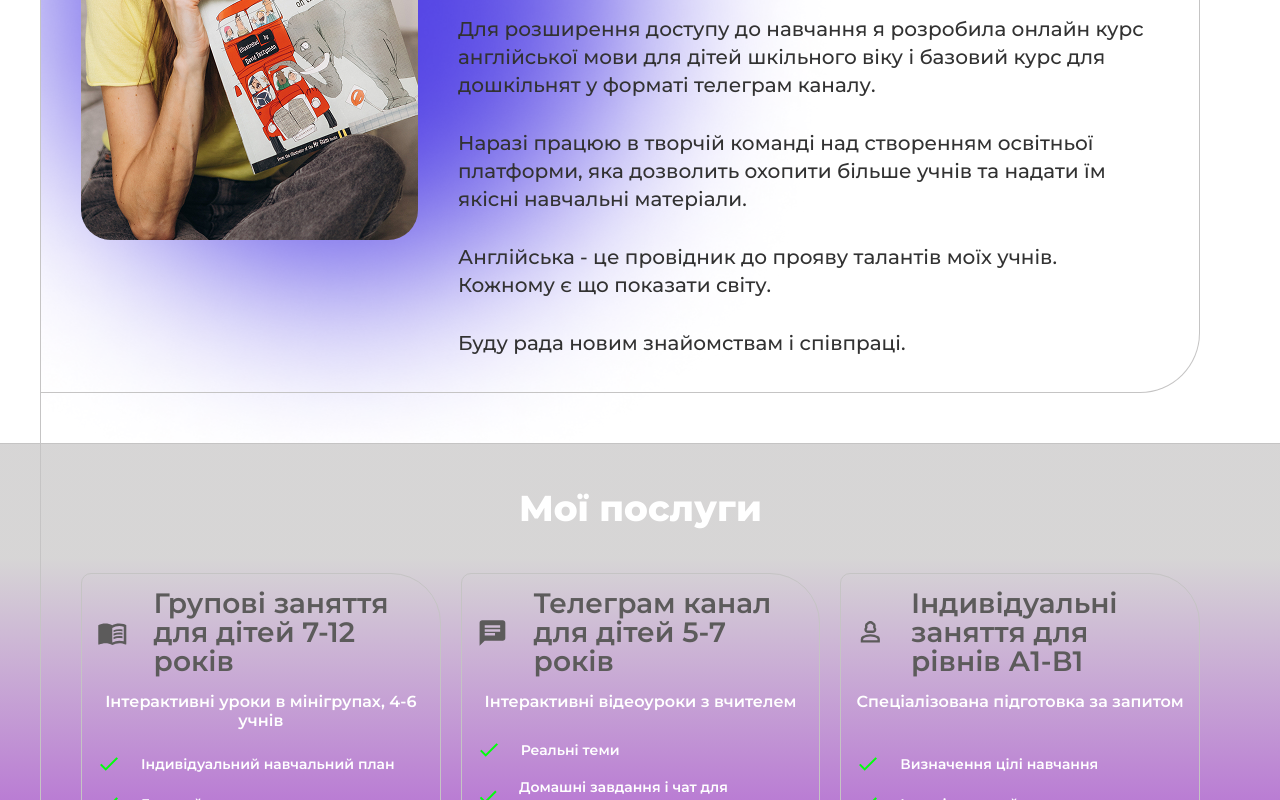
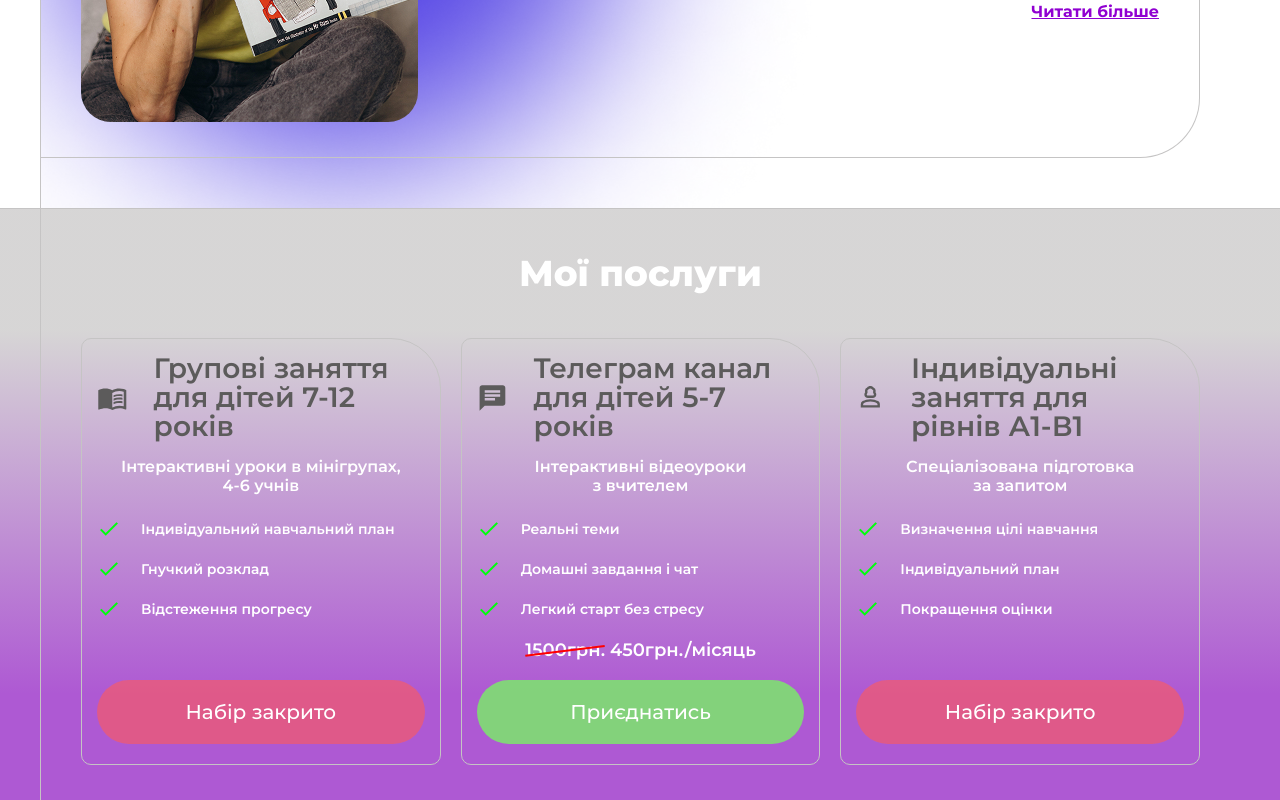
Before and after one commit to ArtemYakushkin/ms-anna, a React (Create React App) app: page / in a window 1280 px wide. Shown: the part 1180-1980 px from the top of the page. Built offline with nearby package versions, Linux system fonts and the light colour scheme; the HTML template or start-up script is replaced by a standard one; a web font is replaced by a local one.

Commit message:
Add prices

```diff
--- a/src/components/About.jsx
+++ b/src/components/About.jsx
@@ -1,4 +1,4 @@
-import React, { useRef } from "react";
+import React, { useRef, useState } from "react";
 import styled from "styled-components";
 import { motion, useInView } from "framer-motion";
 import { useMediaQuery } from "react-responsive";
@@ -115,11 +115,37 @@ const BoxText = styled(motion.div)`
   }
 `;
 
+const ToggleButton = styled.button`
+  align-self: flex-end;
+  background-color: transparent;
+  color: #9000d1;
+  font-size: 16px;
+  font-weight: bold;
+  cursor: pointer;
+  border: none;
+  text-decoration: underline;
+
+  @media (max-width: 1100px) {
+    align-self: center;
+  }
+`;
+
 const About = () => {
+  const [isExpanded, setIsExpanded] = useState(false);
   const ref = useRef(null);
   const isInView = useInView(ref, { once: true, threshold: 0.3 });
 
   const isMobile = useMediaQuery({ maxWidth: 1100 });
+
+  const paragraphs = [
+    "Вітаю! Мене звати Анна Якушкіна, дипломований вчитель з кваліфікацією в галузі педагогіки та методики викладання англійської мови.",
+    "Маю понад 15 років досвіду викладання, протягом яких навчила близько 300 учнів. Багато з них успішно адаптувалися в англомовних країнах, таких як США, Франція, Польща, Німеччина, Канада, Греція, вступивши до місцевих шкіл без необхідності складання додаткових мовних іспитів.",
+    "У своїй роботі я дотримуюся комунікативного методу навчання, приділяючи особливу увагу індивідуальному підходу до кожного учня.",
+    "Для розширення доступу до навчання я розробила онлайн курс англійської мови для дітей шкільного віку і базовий курс для дошкільнят у форматі телеграм каналу.",
+    "Наразі працюю в творчій команді над створенням освітньої платформи, яка дозволить охопити більше учнів та надати їм якісні навчальні матеріали.",
+    "Англійська - це провідник до прояву талантів моїх учнів. Кожному є що показати світу.",
+    "Буду рада новим знайомствам і співпраці.",
+  ];
 
   return (
     <Section id="about">
@@ -138,33 +164,12 @@ const About = () => {
               animate={isMobile ? {} : isInView ? { x: 0, opacity: 1 } : {}}
               transition={{ duration: 2 }}
             >
-              <p>
-                Вітаю! Мене звати Анна Якушкіна, дипломований вчитель з кваліфікацією в галузі
-                педагогіки та методики викладання англійської мови.
-              </p>
-              <p>
-                Маю понад 15 років досвіду викладання, протягом яких навчила близько 300 учнів.
-                Багато з них успішно адаптувалися в англомовних країнах, таких як США, Франція,
-                Польща, Німеччина, Канада, Греція, вступивши до місцевих шкіл без необхідності
-                складання додаткових мовних іспитів.
-              </p>
-              <p>
-                У своїй роботі я дотримуюся комунікативного методу навчання, приділяючи особливу
-                увагу індивідуальному підходу до кожного учня.
-              </p>
-              <p>
-                Для розширення доступу до навчання я розробила онлайн курс англійської мови для
-                дітей шкільного віку і базовий курс для дошкільнят у форматі телеграм каналу.
-              </p>
-              <p>
-                Наразі працюю в творчій команді над створенням освітньої платформи, яка дозволить
-                охопити більше учнів та надати їм якісні навчальні матеріали.
-              </p>
-              <p>
-                Англійська - це провідник до прояву талантів моїх учнів. Кожному є що показати
-                світу.
-              </p>
-              <p>Буду рада новим знайомствам і співпраці.</p>
+              {(isExpanded ? paragraphs : paragraphs.slice(0, 2)).map((text, index) => (
+                <p key={index}>{text}</p>
+              ))}
+              <ToggleButton onClick={() => setIsExpanded((prev) => !prev)}>
+                {isExpanded ? "Приховати текст" : "Читати більше"}
+              </ToggleButton>
             </BoxText>
           </ContentWrapp>
         </Wrapp>
--- a/src/components/Services.jsx
+++ b/src/components/Services.jsx
@@ -102,7 +102,7 @@ const PointList = styled.ul`
   display: flex;
   flex-direction: column;
   gap: 16px;
-  margin-top: auto;
+  margin-bottom: 20px;
 
   li {
     display: flex;
@@ -115,6 +115,30 @@ const PointList = styled.ul`
   }
 `;
 
+const Prices = styled.p`
+  margin-bottom: 20px;
+  font-weight: 600;
+  font-size: 18px;
+  line-height: 19px;
+  color: #ffffff;
+  text-align: center;
+
+  span {
+    position: relative;
+
+    &::after {
+      position: absolute;
+      content: "";
+      top: 50%;
+      left: 0px;
+      width: 100%;
+      height: 2px;
+      background-color: #ff0000;
+      transform: rotate(-7deg);
+    }
+  }
+`;
+
 const BtnInfo = styled.button`
   display: inline;
   padding: 20px;
@@ -123,7 +147,9 @@ const BtnInfo = styled.button`
   font-weight: 500;
   font-size: 20px;
   color: #ffffff;
-  margin-top: 20px;
+  /* margin-top: 20px; */
+  margin-top: auto;
+
   cursor: none;
 
   @media (max-width: 970px) {
@@ -147,7 +173,9 @@ const BtnInfoOk = styled.a`
   font-weight: 500;
   font-size: 20px;
   color: #ffffff;
-  margin-top: 20px;
+  /* margin-top: 20px; */
+  margin-top: auto;
+
   transition: all 0.3s ease-in-out;
 
   &:hover {
@@ -187,7 +215,10 @@ const Services = () => {
                 <MdMenuBook size={60} />
                 <SubTitle>Групові заняття для дітей 7-12 років</SubTitle>
               </BoxTitle>
-              <Text>Інтерактивні уроки в мінігрупах, 4-6 учнів</Text>
+              <Text>
+                Інтерактивні уроки в мінігрупах,
+                <br /> 4-6 учнів
+              </Text>
               <PointList>
                 <li>
                   <IoMdCheckmark size={24} style={{ color: "#00FF0B" }} />
@@ -214,7 +245,10 @@ const Services = () => {
                 <MdChat size={60} />
                 <SubTitle>Телеграм канал для дітей 5-7 років</SubTitle>
               </BoxTitle>
-              <Text>Інтерактивні відеоуроки з вчителем</Text>
+              <Text>
+                Інтерактивні відеоуроки
+                <br /> з вчителем
+              </Text>
               <PointList>
                 <li>
                   <IoMdCheckmark size={24} style={{ color: "#00FF0B" }} />
@@ -222,15 +256,18 @@ const Services = () => {
                 </li>
                 <li>
                   <IoMdCheckmark size={24} style={{ color: "#00FF0B" }} />
-                  Домашні завдання і чат для спілкування
+                  Домашні завдання і чат
                 </li>
                 <li>
                   <IoMdCheckmark size={24} style={{ color: "#00FF0B" }} />
                   Легкий старт без стресу
                 </li>
               </PointList>
+              <Prices>
+                <span>1500грн.</span> 450грн./місяць
+              </Prices>
               <BtnInfoOk href="tg://resolve?domain=AnnaYakushkina" target="_blank" rel="noreferrer">
-                Дізнатись деталі
+                Приєднатись
               </BtnInfoOk>
             </Item>
 
@@ -243,7 +280,10 @@ const Services = () => {
                 <MdOutlinePerson3 size={60} />
                 <SubTitle>Індивідуальні заняття для рівнів А1-В1</SubTitle>
               </BoxTitle>
-              <Text>Спеціалізована підготовка за запитом</Text>
+              <Text>
+                Спеціалізована підготовка
+                <br /> за запитом
+              </Text>
               <PointList>
                 <li>
                   <IoMdCheckmark size={24} style={{ color: "#00FF0B" }} />
```
